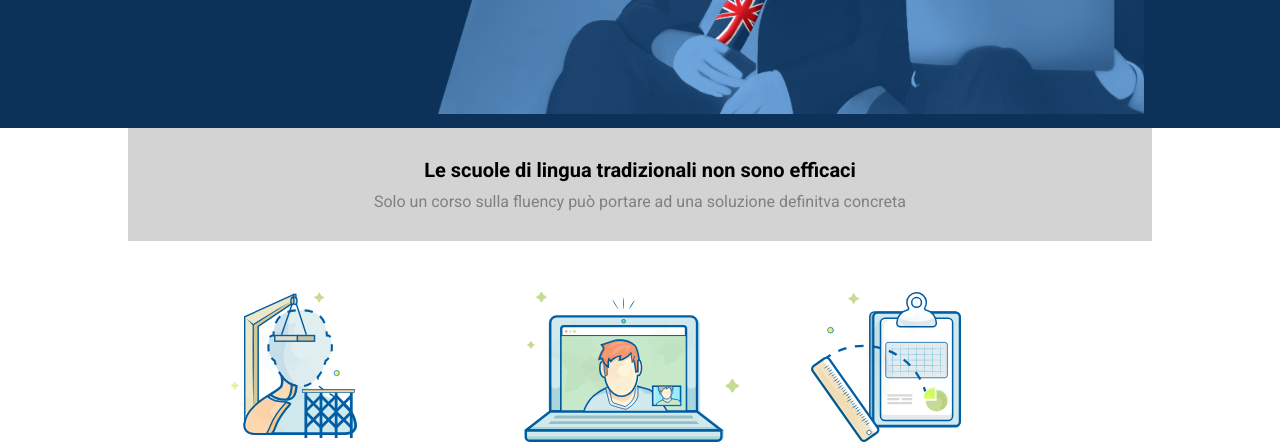
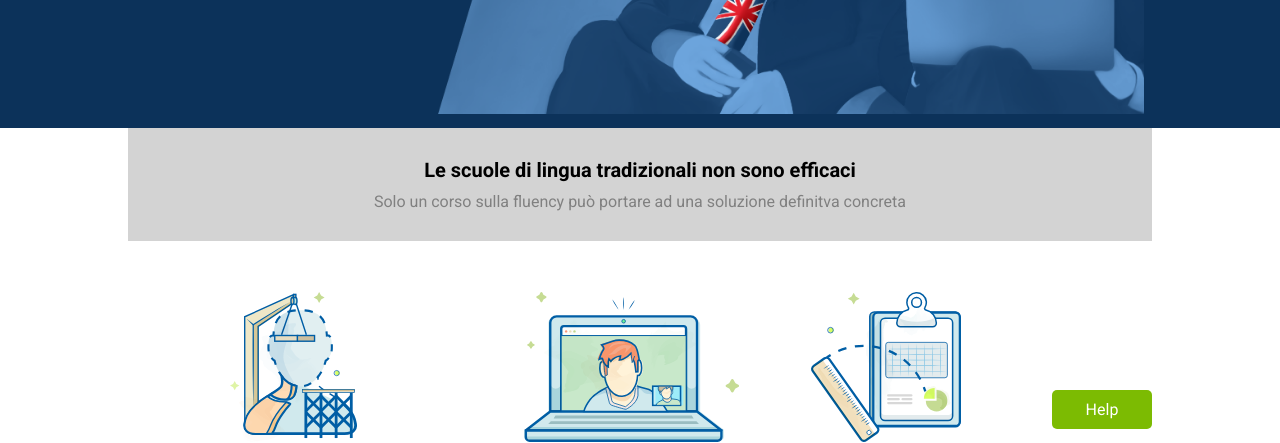
Before and after one commit to giuseppe-lana27/htmlcss-fluentify, a plain HTML site: page index.html in a window 1280 px wide. Shown: the part 371-814 px from the top of the page. Drawn offline with Linux system fonts and the light colour scheme.

Commit message:
Aggiunto bottone help

```diff
--- a/css/style.css
+++ b/css/style.css
@@ -280,5 +280,15 @@ body{
   border-radius: 5px;
   margin-left: 10px;
 }
+
+.help{
+  width: 100px;
+  text-align: center;
+  position: fixed;
+  bottom: 0;
+  right: 10%;
+  text-decoration: none;
+  color: white;
+}
 /* /section*/
 /* /main */
--- a/index.html
+++ b/index.html
@@ -114,28 +114,10 @@
               </select>
               <a href="#">Struttura un piano</a>
             </div>
+            <a href="#" class="help button green">Help</a>
           </div>
-
-
-
-
-
         </section>
-
-
-
-
-
-
-
-
-
-
-
-
         </div>
       </main>
-
-
   </body>
 </html>
```
